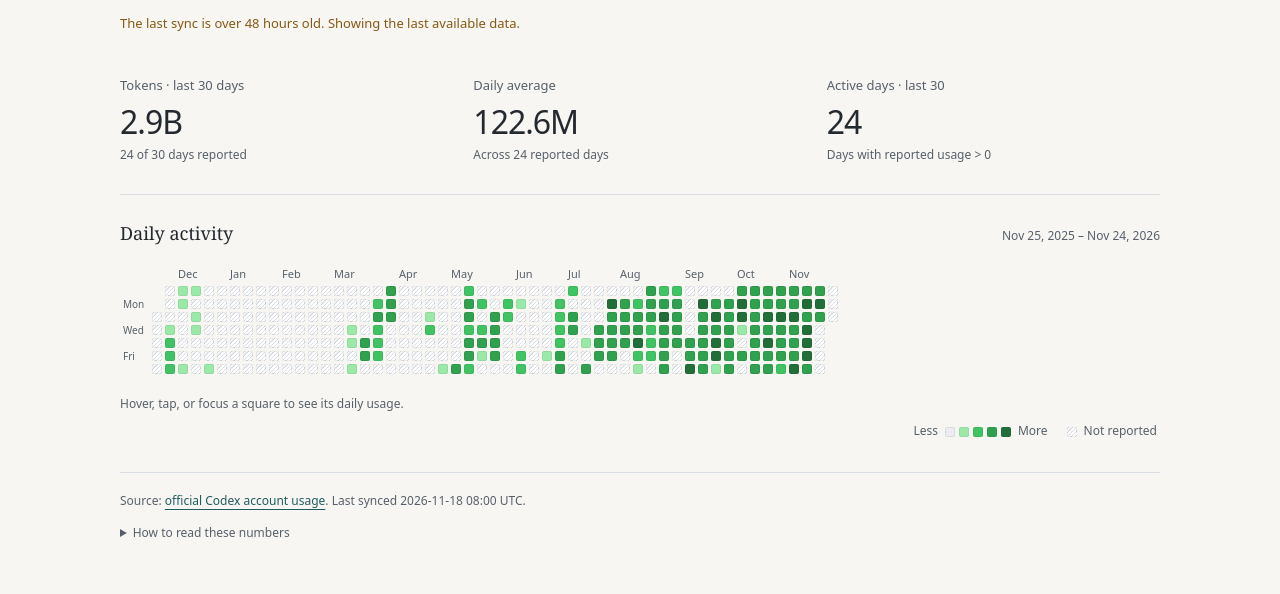
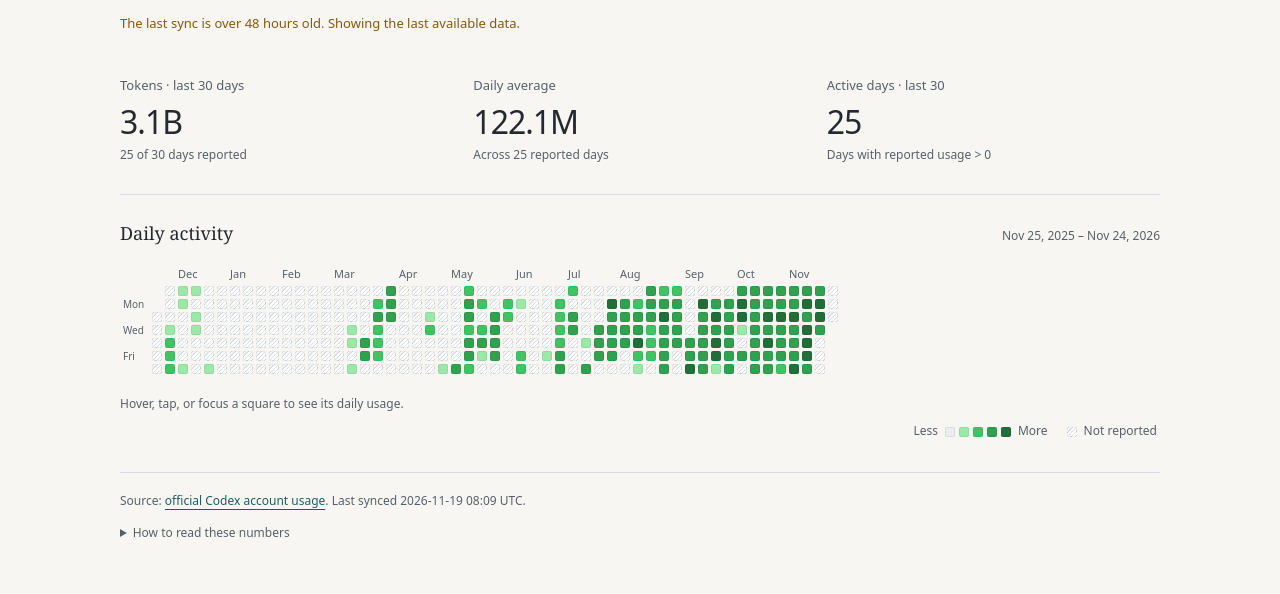
Before and after one commit to jzstark/jzstark.github.io, a Jekyll site: the page built from activity.html, in a window 1280 px wide. Shown: the part 351-945 px from the top of the page. Built offline with Jekyll 4.4.1, drawn with Linux system fonts in a browser that asks for light colours; part of the change alters nothing that is shown.

Commit message:
Update Codex daily activity

```diff
--- a/assets/data/codex-usage.json
+++ b/assets/data/codex-usage.json
@@ -5,12 +5,12 @@
     "name": "Codex account usage",
     "url": "https://learn.chatgpt.com/docs/app-server#7-token-usage-chatgpt"
   },
-  "updated_at": "2026-11-18T08:00:51Z",
+  "updated_at": "2026-11-19T08:09:55Z",
   "summary": {
-    "lifetimeTokens": 8455978614,
+    "lifetimeTokens": 8568021080,
     "peakDailyTokens": 339455959,
-    "currentStreakDays": 38,
-    "longestStreakDays": 38
+    "currentStreakDays": 39,
+    "longestStreakDays": 39
   },
   "days": [
     {
@@ -651,7 +651,11 @@
     },
     {
       "date": "2026-11-17",
-      "tokens": 41905411
+      "tokens": 102376966
+    },
+    {
+      "date": "2026-11-18",
+      "tokens": 51570911
     }
   ]
 }
```
